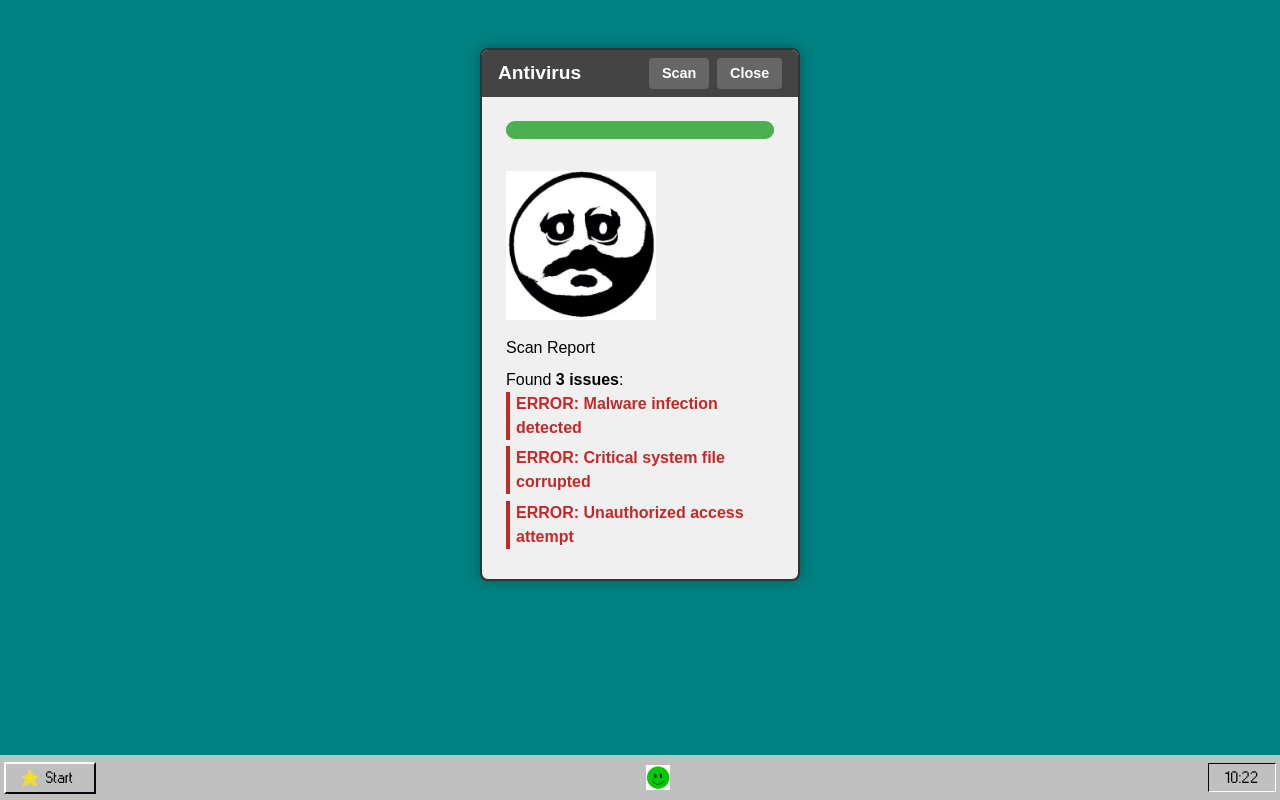
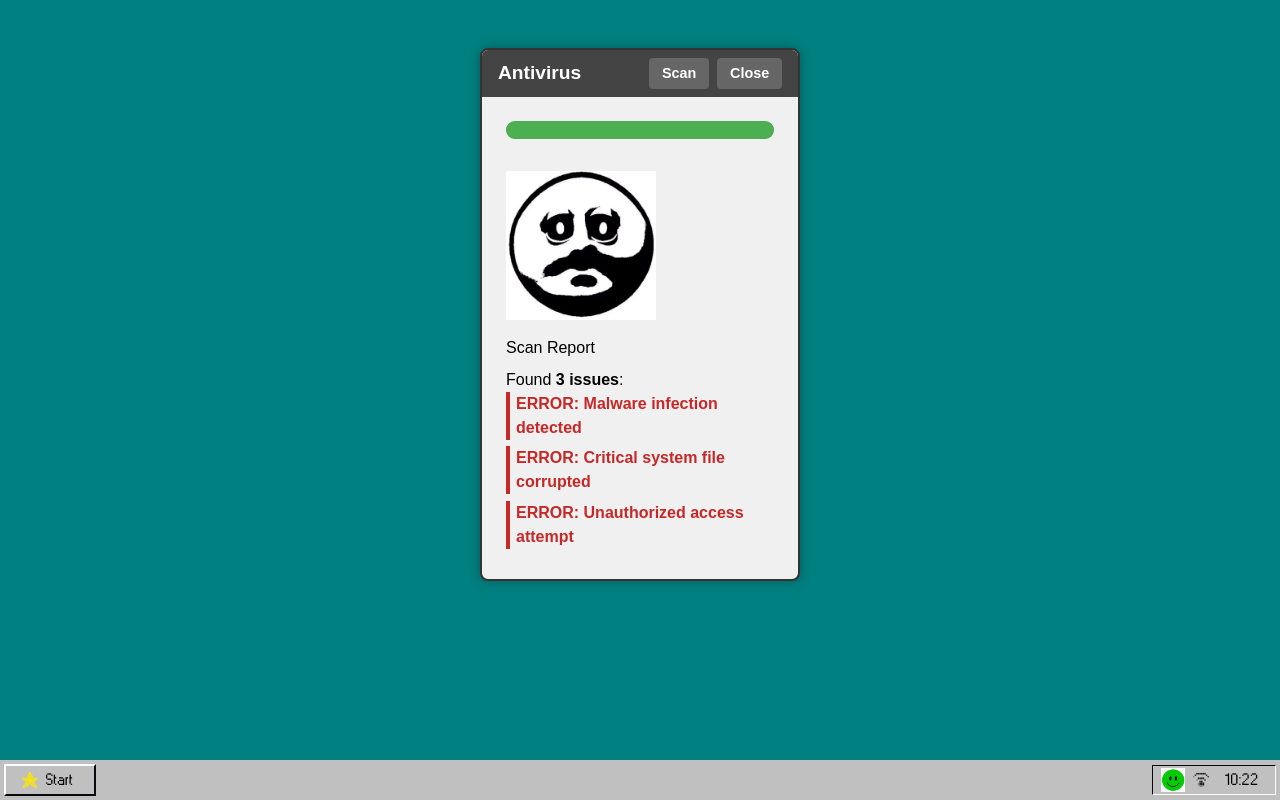
Before and after one commit to darius-it/doors95, a Nuxt app: page /antivirus in a window 1280 px wide. Built offline with nearby package versions, Linux system fonts and the light colour scheme.

Commit message:
feat: tweak position of bottom bar icons & add wireless icon

```diff
--- /dev/null
+++ b/components/icon/Wireless.vue
@@ -0,0 +1,39 @@
+<template>
+  <svg width="40" height="40" viewBox="0 0 40 40" fill="none" xmlns="http://www.w3.org/2000/svg" class="text-black">
+    <g clip-path="url(#clip0_15_94)">
+    <path d="M12 2H8V6H12V2Z" fill="#222"/>
+    <path d="M16 2H12V6H16V2Z" fill="#222"/>
+    <path d="M20 2H16V6H20V2Z" fill="#333"/>
+    <path d="M24 2H20V6H24V2Z" fill="#222"/>
+    <path d="M28 2H24V6H28V2Z" fill="#222"/>
+    <path d="M32 2H28V6H32V2Z" fill="#222"/>
+    <path d="M8 6H4V10H8V6Z" fill="#444"/>
+    <path d="M36 6H32V10H36V6Z" fill="#444"/>
+    <path d="M4 10H0V14H4V10Z" fill="#888"/>
+    <path d="M40 10H36V14H40V10Z" fill="#444"/>
+    <path d="M16 14H12V18H16V14Z" fill="#222"/>
+    <path d="M20 14H16V18H20V14Z" fill="#333"/>
+    <path d="M24 14H20V18H24V14Z" fill="#222"/>
+    <path d="M28 14H24V18H28V14Z" fill="#222"/>
+    <path d="M12 18H8V22H12V18Z" fill="#888"/>
+    <path d="M32 18H28V22H32V18Z" fill="#444"/>
+    <path d="M20 22H16V26H20V22Z" fill="#333"/>
+    <path d="M24 22H20V26H24V22Z" fill="#222"/>
+    <path d="M16 26H12V30H16V26Z" fill="#888"/>
+    <path d="M20 26H16V30H20V26Z" fill="#333"/>
+    <path d="M24 26H20V30H24V26Z" fill="#222"/>
+    <path d="M28 26H24V30H28V26Z" fill="#222"/>
+    <path d="M16 30H12V34H16V30Z" fill="#888"/>
+    <path d="M20 30H16V34H20V30Z" fill="#333"/>
+    <path d="M24 30H20V34H24V30Z" fill="#222"/>
+    <path d="M28 30H24V34H28V30Z" fill="#222"/>
+    <path d="M20 34H16V38H20V34Z" fill="#888"/>
+    <path d="M24 34H20V38H24V34Z" fill="#888"/>
+    </g>
+    <defs>
+    <clipPath id="clip0_15_94">
+    <rect width="40" height="36" fill="white" transform="translate(0 2)"/>
+    </clipPath>
+    </defs>
+  </svg>
+</template>
--- a/components/layout/BottomBar.vue
+++ b/components/layout/BottomBar.vue
@@ -19,10 +19,11 @@
         </LayoutBottomBarButton>
       </div>
     </div>
-    <div id="bottom-bar-smiley" class="flex items-center">
-      <LayoutBottomBarSmiley/>
-    </div>
-    <div id="bottom-bar-right" class="flex items-center">
+    <div id="bottom-bar-right" class="flex flex-row gap-2 items-center border-t border-l border-r border-b border-[#08080E] border-r-[#FCFCFC] border-b-[#FCFCFC] pr-4 pl-2 py-0.5">
+      <div class="flex flex-row items-center mr-2 gap-2">
+        <LayoutBottomBarSmiley/>
+        <IconWireless class="w-4 h-4 text-black" />
+      </div>
       <LayoutBottomBarClock />
     </div>
   </div>
--- a/components/layout/BottomBarClock.vue
+++ b/components/layout/BottomBarClock.vue
@@ -1,5 +1,5 @@
 <template>
-  <div class="text-[0.65rem] tracking-wider border-t border-l border-r border-b border-[#08080E] border-r-[#FCFCFC] border-b-[#FCFCFC] px-4 py-1.5">
+  <div class="text-[0.65rem] tracking-wider">
     {{ time }}
   </div>
 </template>
--- a/components/layout/BottomBarSmiley.vue
+++ b/components/layout/BottomBarSmiley.vue
@@ -1,5 +1,5 @@
 <template>
-  <div class="text-[1.3rem] tracking-wider px-4 py-1.5">
+  <div class="text-[1.3rem] tracking-wider">
     <img :src=source alt="Smiley" width="24px" height="24px">
   </div>
 </template>
```
